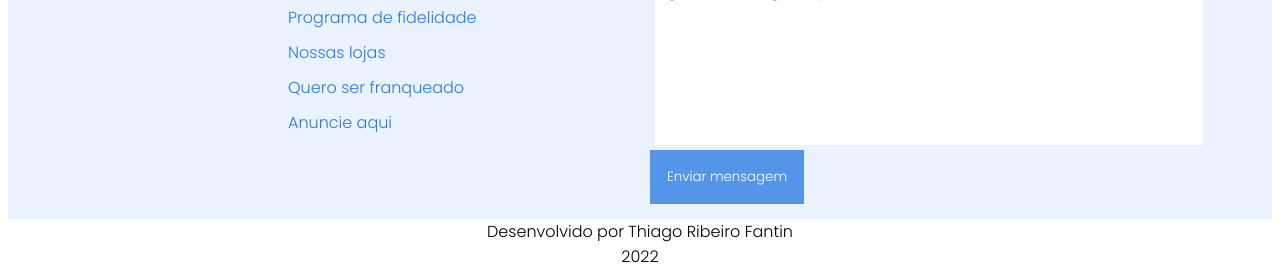
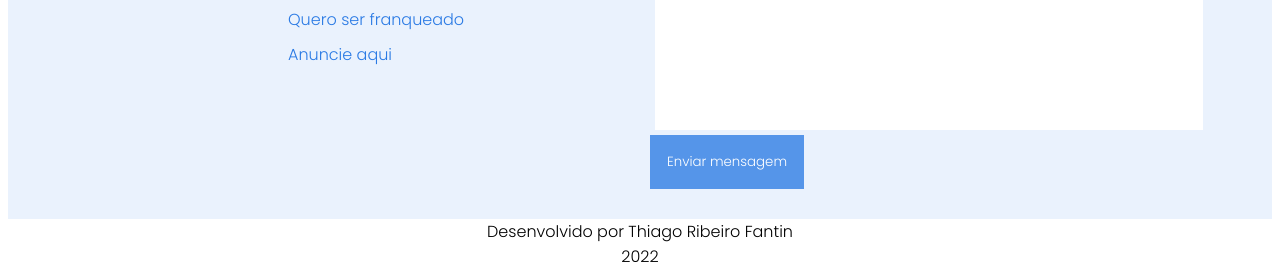
Before and after one commit to thi-ribeiro/Desafio-4---AluraGeek-Ecommerce, a website with bundled scripts: page index.html in a window 1280 px wide. Shown: the part 789-1066 px from the top of the page. Built offline with nearby package versions, Linux system fonts and the light colour scheme; no server answers.

Commit message:
modified:   assets/css/site.css

```diff
--- a/assets/css/site.css
+++ b/assets/css/site.css
@@ -265,7 +265,7 @@ label {
 .contato {
     display: flex;
     height: 368px;
-    align-items: center;
+    /* align-items: center; */
     justify-content: space-around;
     max-width: 1136px;
     margin: 0 auto;
```
